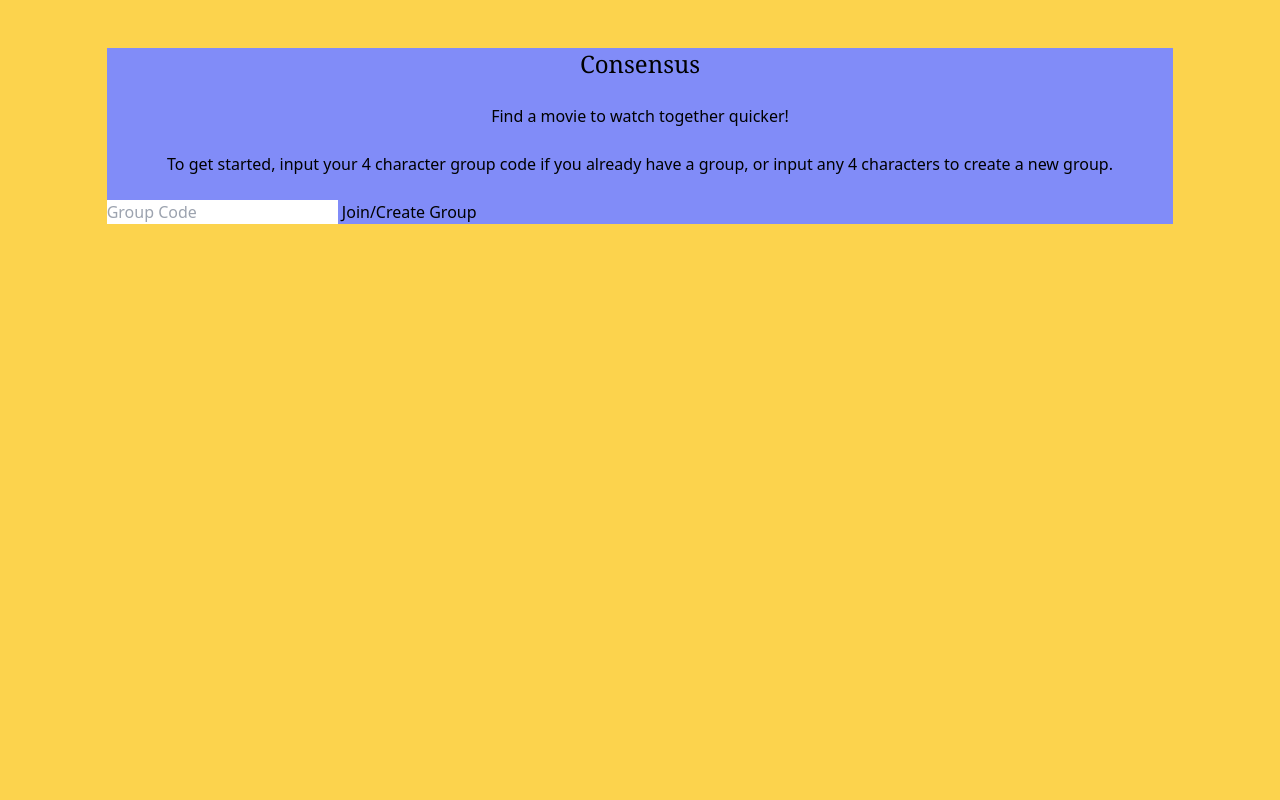
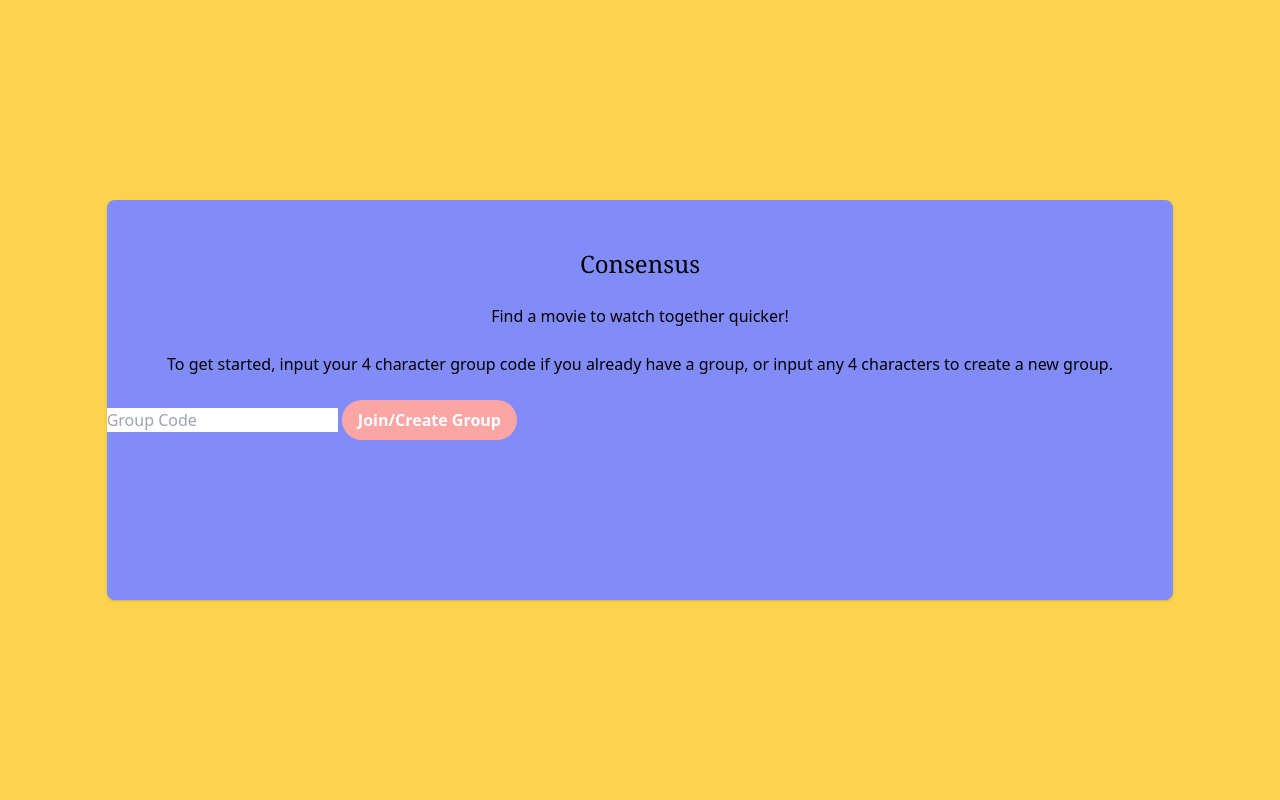
Before and after one commit to arnavgupta03/consensus, a Flask app: page / in a window 1280 px wide. Run offline with Flask 2, Linux system fonts and the light colour scheme; some libraries are stand-ins or nearby versions.

Commit message:
added first page styling

```diff
--- a/templates/index.html
+++ b/templates/index.html
@@ -7,9 +7,10 @@
         <link rel="stylesheet" type="text/css" href="{{ url_for('static',filename='main.css') }}">
         <link href="https://unpkg.com/tailwindcss@^2/dist/tailwind.min.css" rel="stylesheet">
     </head>
-    <body onload="onLoad()" class="bg-yellow-300">
+    <body onload="onLoad()" class="bg-yellow-300 flex h-screen">
         <br><br>
-        <div id="page1" class="m-auto w-5/6 h-1/2 bg-indigo-400 align-middle">
+        <div id="page1" class="m-auto w-5/6 h-1/2 bg-indigo-400 rounded-tr-lg rounded-tl-lg rounded-br-lg rounded-bl-lg shadow">
+            <br><br>
             <h1 id="p1mainTitle" class="text-center text-2xl align-middle font-serif m-auto">Consensus</h1>
             <br>
             <h3 id="p1mainDescript" class="text-center align-middle">Find a movie to watch together quicker!</h3>
@@ -17,7 +18,7 @@
             <h5 id="p1instructions" class="text-center align-middle">To get started, input your 4 character group code if you already have a group, or input any 4 characters to create a new group.</h5>
             <br>
             <input id="p1groupCode" type="text" maxlength="4" placeholder="Group Code" onkeyup="this.value = this.value.toUpperCase();">
-            <button id="p1joinCreateGroup">Join/Create Group</button>
+            <button id="p1joinCreateGroup" class="text-center bg-red-300 hover:bg-red-500 text-white font-bold py-2 px-4 rounded-full">Join/Create Group</button>
         </div>
         <div id="page2"></div>
         <div id="page3"></div>
```
